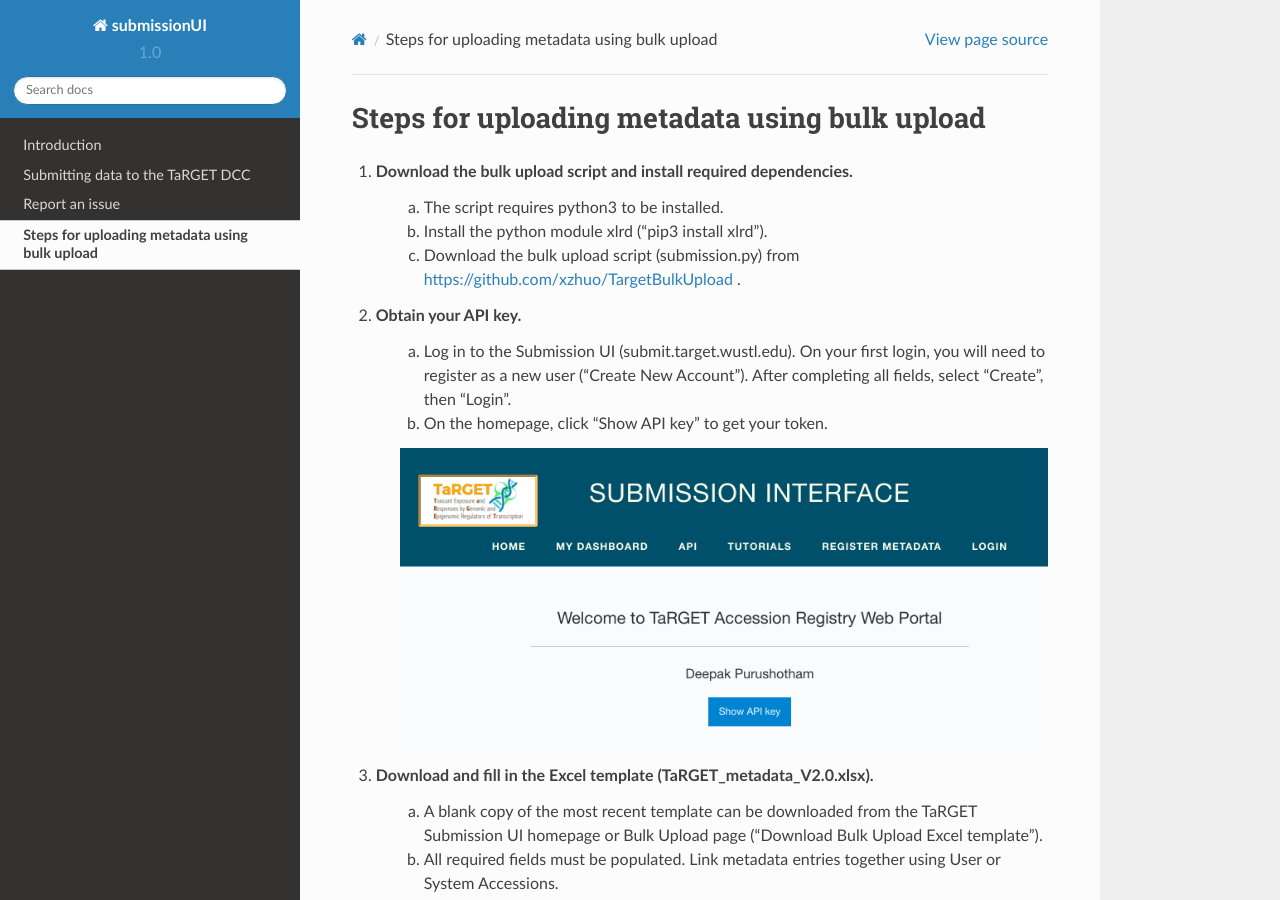
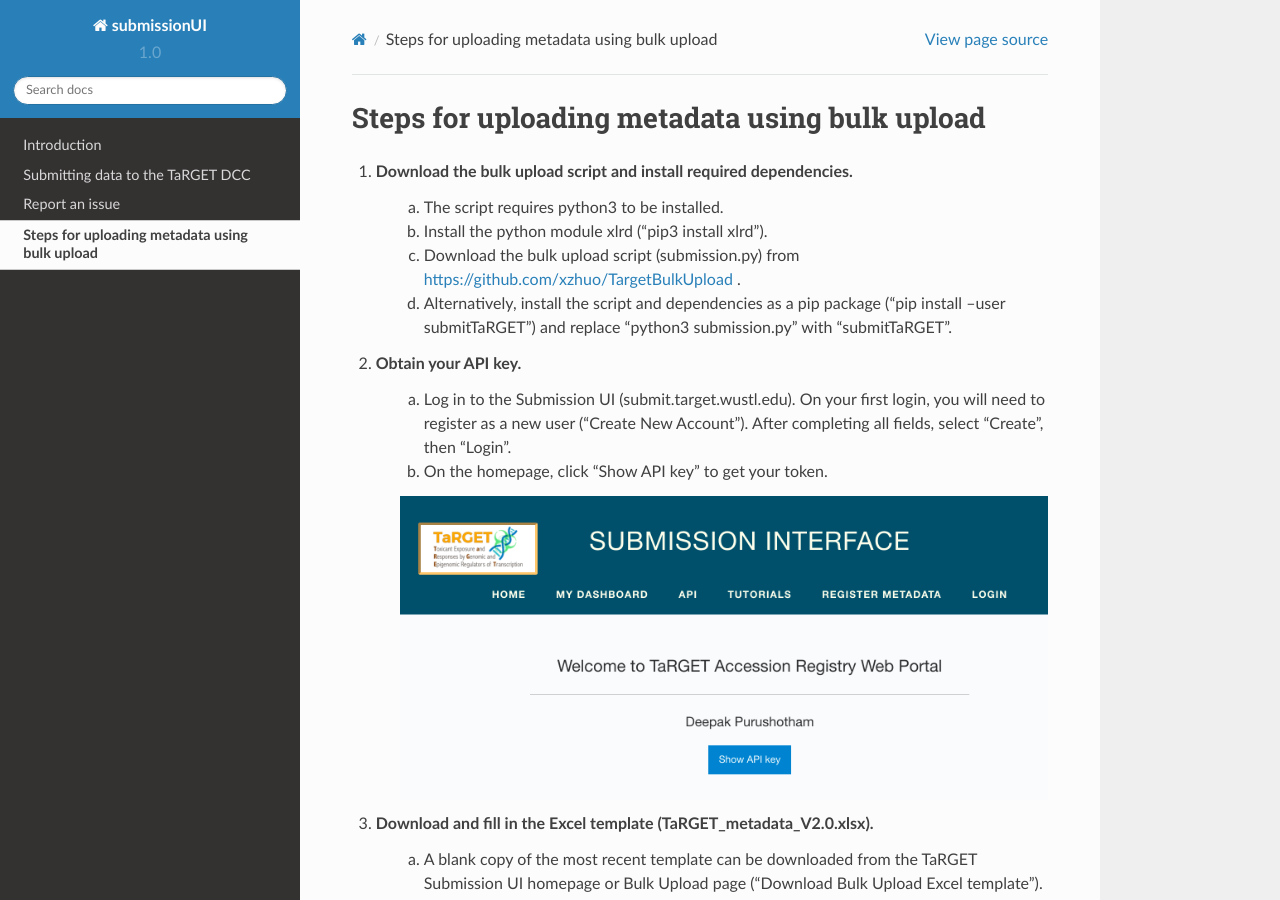
Before and after one commit to target2/submissionUI, a Sphinx documentation site: the page built from docs/bulk.rst, in a window 1280 px wide and 900 px high. Built offline with Sphinx 7.4.7 and the Read the Docs theme 2.0.0, drawn with Linux system fonts in a browser that asks for light colours.

Commit message:
Added pip package alternative

```diff
--- a/docs/bulk.rst
+++ b/docs/bulk.rst
@@ -5,6 +5,7 @@
     a. The script requires python3 to be installed.
     b. Install the python module xlrd ("pip3 install xlrd").
     c. Download the bulk upload script (submission.py) from https://github.com/xzhuo/TargetBulkUpload .
+    d. Alternatively, install the script and dependencies as a pip package ("pip install --user submitTaRGET") and replace "python3 submission.py" with "submitTaRGET".
 
 2. Obtain your API key.
     a. Log in to the Submission UI (submit.target.wustl.edu). On your first login, you will need to register as a new user (“Create New Account”). After completing all fields, select “Create”, then “Login”.
```
